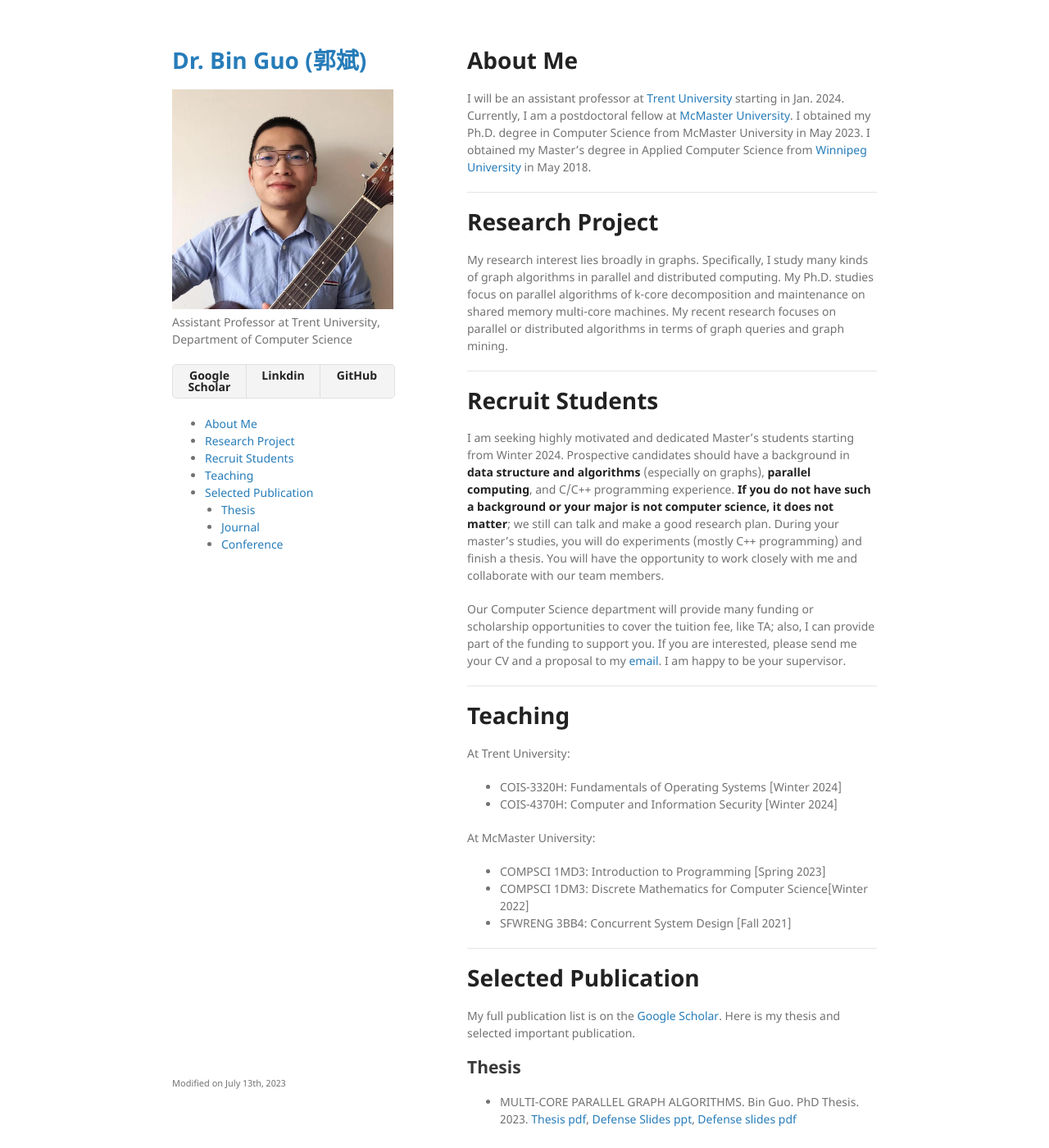
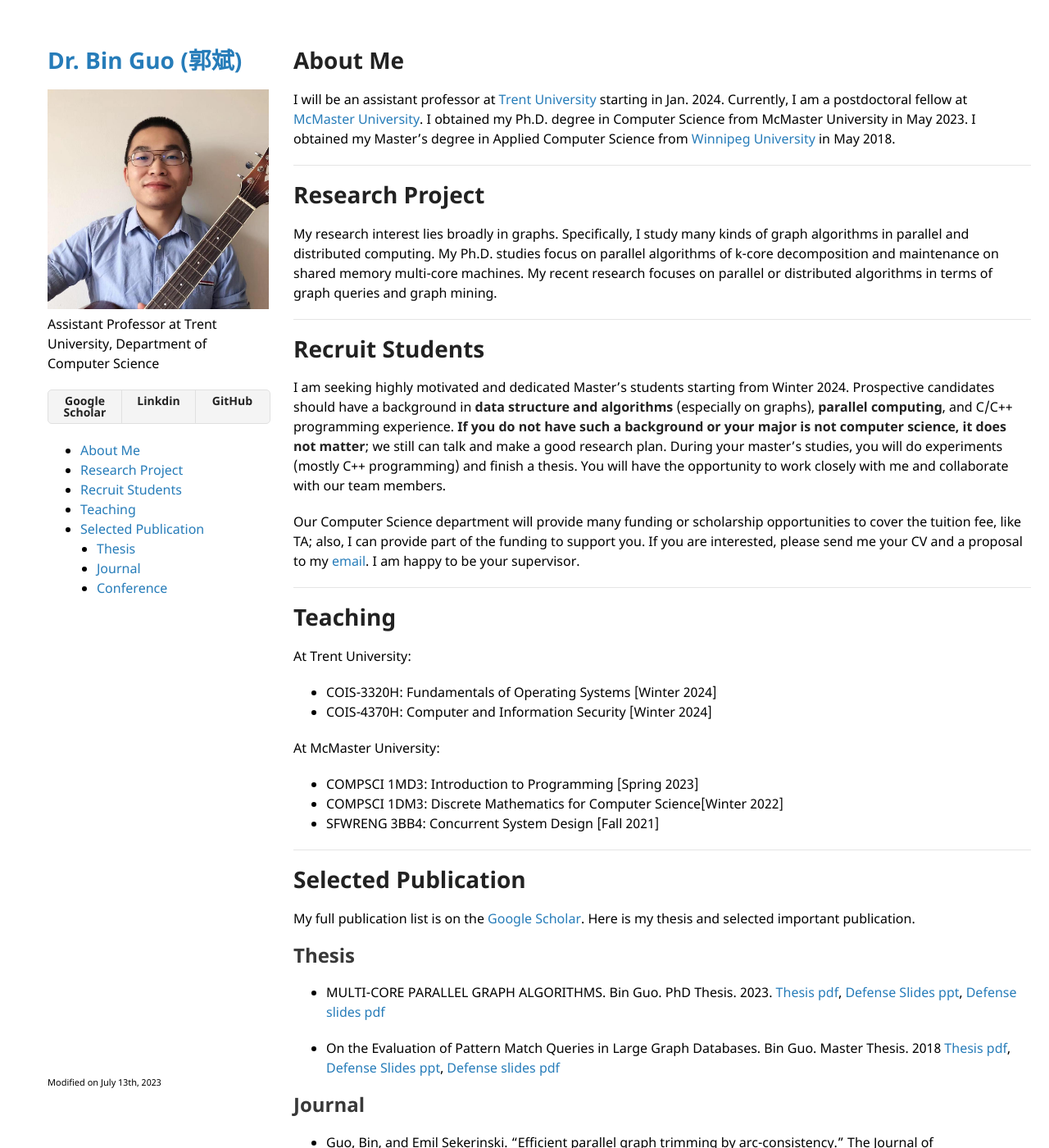
Before and after one commit to bin-guo/bin-guo.github.io, a Jekyll site: the page built from index.md, in a window 1280 px wide and 1400 px high. Shown: the whole window at 82% size. Built offline with Jekyll 4.4.1, drawn with Linux system fonts in a browser that asks for light colours; our own code applies the rules of GitHub Pages for plain Markdown files.

Commit message:
Update jekyll-theme-minimal.scss

```diff
--- a/_sass/jekyll-theme-minimal.scss
+++ b/_sass/jekyll-theme-minimal.scss
@@ -4,8 +4,8 @@
 body {
   background-color: #fff;
   padding:50px;
-  font: 14px/1.5 "Noto Sans", "Helvetica Neue", Helvetica, Arial, sans-serif;
-  color:#727272;
+  font: 16px/1.5 "Noto Sans", "Helvetica Neue", Helvetica, Arial, sans-serif;
+  color:#000000;
   font-weight:400;
 }
 
@@ -56,7 +56,7 @@ a:hover small {
 }
 
 .wrapper {
-  width:860px;
+  width:1200px;
   margin:0 auto;
 }
 
@@ -186,7 +186,7 @@ strong {
 }
 
 section {
-  width:500px;
+  width:900px;
   float:right;
   padding-bottom:50px;
 }
```
